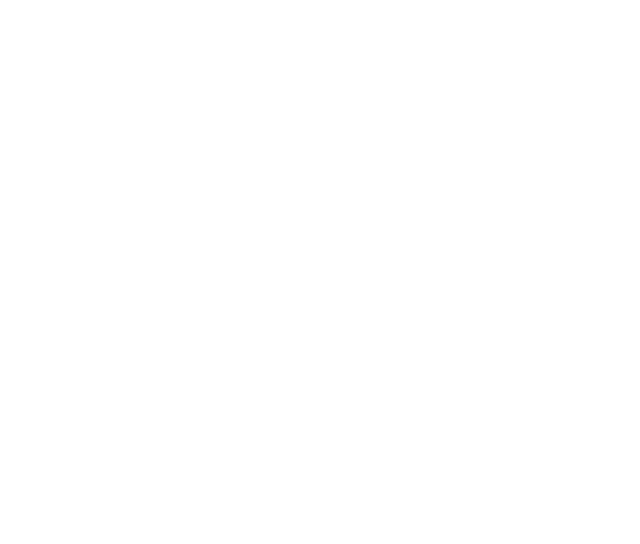
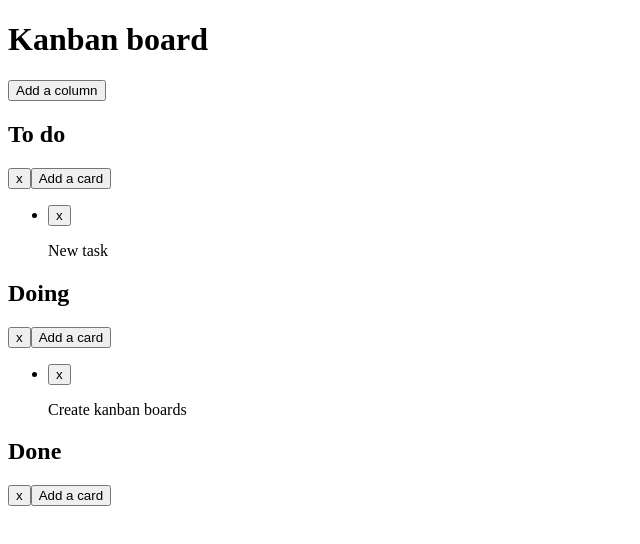
Before and after one commit to ayreeve/4.-Kanban-board, a website: page index.html in a window 1280 px wide. Shown: the whole page, without its empty margins (0-640 px from the left). Drawn offline with nearby package versions, Linux system fonts and the light colour scheme.

Commit message:
kanban skeleton

```diff
--- a/css/style.css
+++ b/css/style.css
@@ -0,0 +1,3 @@
+.card-placeholder {
+    border: 2px solid #000;
+}
--- a/index.html
+++ b/index.html
@@ -2,15 +2,22 @@
 <html lang="en">
 
 <head>
-    <meta charset="UTF-8">
-    <title></title>
+    <meta charset="utf-8">
+    <title>Kanban board</title>
     <link rel="stylesheet" href="css/style.css">
 </head>
 
 <body>
 
+    <div id="board" class="board">
+        <h1>Kanban board</h1>
+        <button class="create-column">Add a column</button>
+        <div class="column-container"></div>
+    </div>
+
     <!-- scripts -->
     <script src="https://ajax.googleapis.com/ajax/libs/jquery/3.2.1/jquery.min.js "></script>
+    <script src="https://code.jquery.com/ui/1.11.4/jquery-ui.min.js" integrity="sha256-xNjb53/rY+WmG+4L6tTl9m6PpqknWZvRt0rO1SRnJzw=" crossorigin="anonymous"></script>
     <script type="text/javascript " src="js/scripts.js "></script>
 </body>
 
--- a/js/scripts.js
+++ b/js/scripts.js
@@ -1 +1,131 @@
 // jslint devel: true
+$(function () {
+
+    // RANDOM STRING
+    function randomString() {
+        var chars = '0123456789abcdefghiklmnopqrstuvwxyzABCDEFGHIJKLMNOPQRSTUVWXTZ',
+            str = '';
+        for (i = 0; i < 10; i++) {
+            str += chars[Math.floor(Math.random() * chars.length)];
+        }
+        return str;
+    }
+
+    // COLUMN
+    function Column(name) {
+        var self = this;
+        this.id = randomString();
+        this.name = name;
+        this.$element = createColumn();
+
+        function createColumn() {
+            // creating components of column
+            var $column = $('<div>').addClass('column'),
+                $columnTitle = $('<h2>').addClass('column-title').text(self.name),
+                $columnCardList = $('<ul>').addClass('column-card-list'),
+                $columnDelete = $('<button>').addClass('btn-delete').text('x'),
+                $columnAddCard = $('<button>').addClass('add-card').text('Add a card');
+
+            // adding events
+            $columnDelete.click(function () {
+                self.removeColumn();
+            });
+
+            $columnAddCard.click(function () {
+                self.addCard(new Card(prompt("Enter the name of the card")));
+            });
+
+            // construction column element
+            $column.append($columnTitle)
+                .append($columnDelete)
+                .append($columnAddCard)
+                .append($columnCardList);
+
+            // return of created column
+            return $column;
+        }
+    }
+
+    Column.prototype = {
+        addCard: function (card) {
+            this.$element.children('ul').append(card.$element);
+        },
+        removeColumn: function () {
+            this.$element.remove();
+        }
+    };
+
+    // CARD
+    function Card(description) {
+        var self = this;
+
+        this.id = randomString();
+        this.description = description;
+        this.$element = createCard(); //
+
+        function createCard() {
+            // creating the blocks
+            var $card = $('<li>').addClass('card'),
+                $cardDescription = $('<p>').addClass('card-description').text(self.description),
+                $cardDelete = $('<button>').addClass('btn-delete').text('x');
+
+            // adding events
+            $cardDelete.click(function () {
+                self.removeCard();
+            });
+
+            // return of created card
+            $card.append($cardDelete).append($cardDescription);
+            return $card;
+        }
+    }
+
+    Card.prototype = {
+        removeCard: function () {
+            this.$element.remove();
+        }
+    }
+
+    // BOARD
+    var board = {
+        name: 'Kanban Board',
+        addColumn: function (column) {
+            this.$element.append(column.$element);
+            initSortable();
+        },
+        $element: $('#board .column-container')
+    };
+
+    function initSortable() {
+        $('.column-card-list').sortable({
+            connectWith: '.column-card-list',
+            placeholder: 'card-placeholder'
+        }).disableSelection();
+    }
+
+    $('.create-column')
+        .click(function () {
+            var name = prompt('Enter a column name'),
+                column = new Column(name);
+            board.addColumn(column);
+        });
+
+    // ADDING:
+    // column
+    var todoColumn = new Column('To do'),
+        doingColumn = new Column('Doing'),
+        doneColumn = new Column('Done');
+
+    // column to board
+    board.addColumn(todoColumn);
+    board.addColumn(doingColumn);
+    board.addColumn(doneColumn);
+
+    // new cards
+    var card1 = new Card('New task'),
+        card2 = new Card('Create kanban boards');
+
+    // cards to column
+    todoColumn.addCard(card1);
+    doingColumn.addCard(card2);
+});
```
Also changed, not shown: package.json (+4 -4 lines), README.md.
